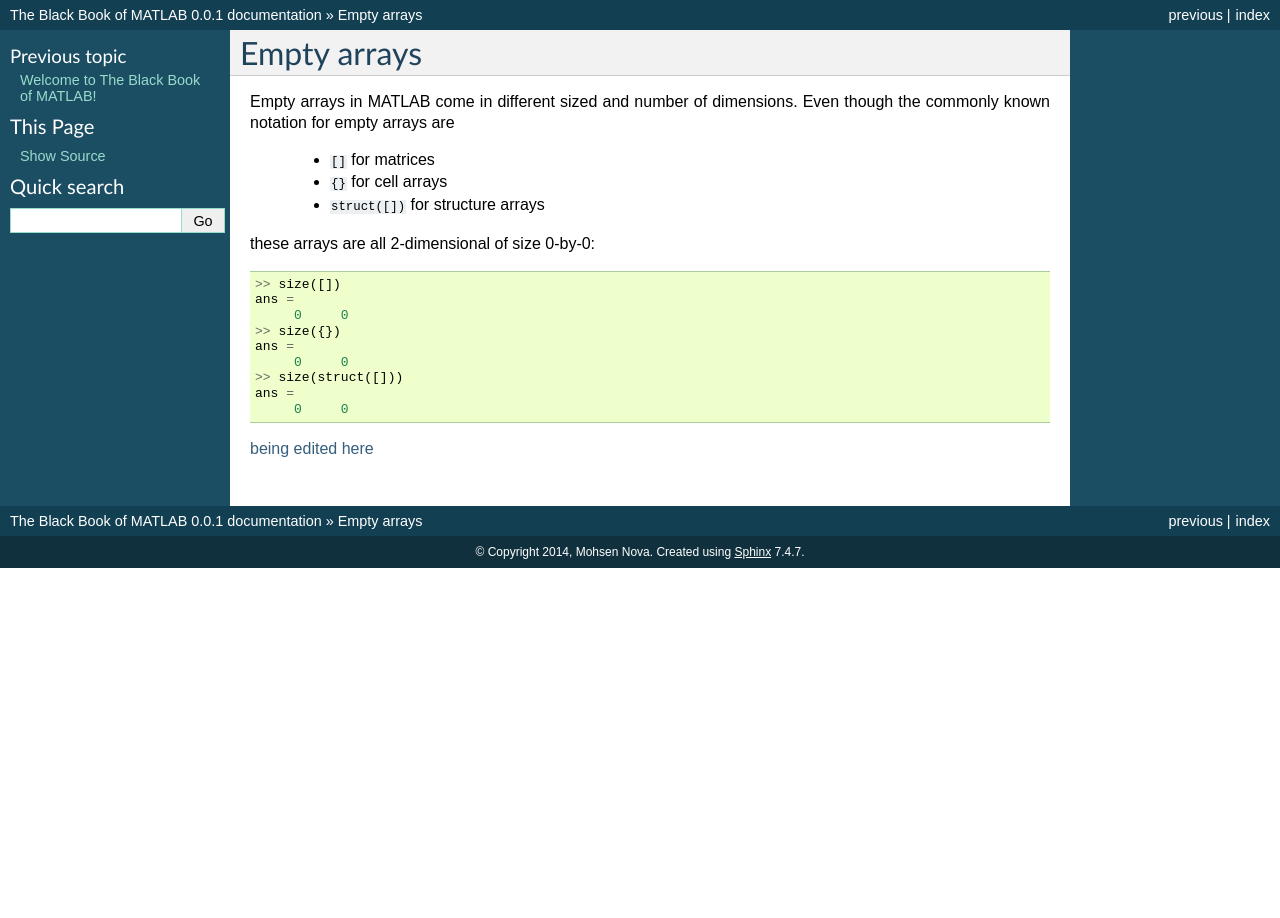
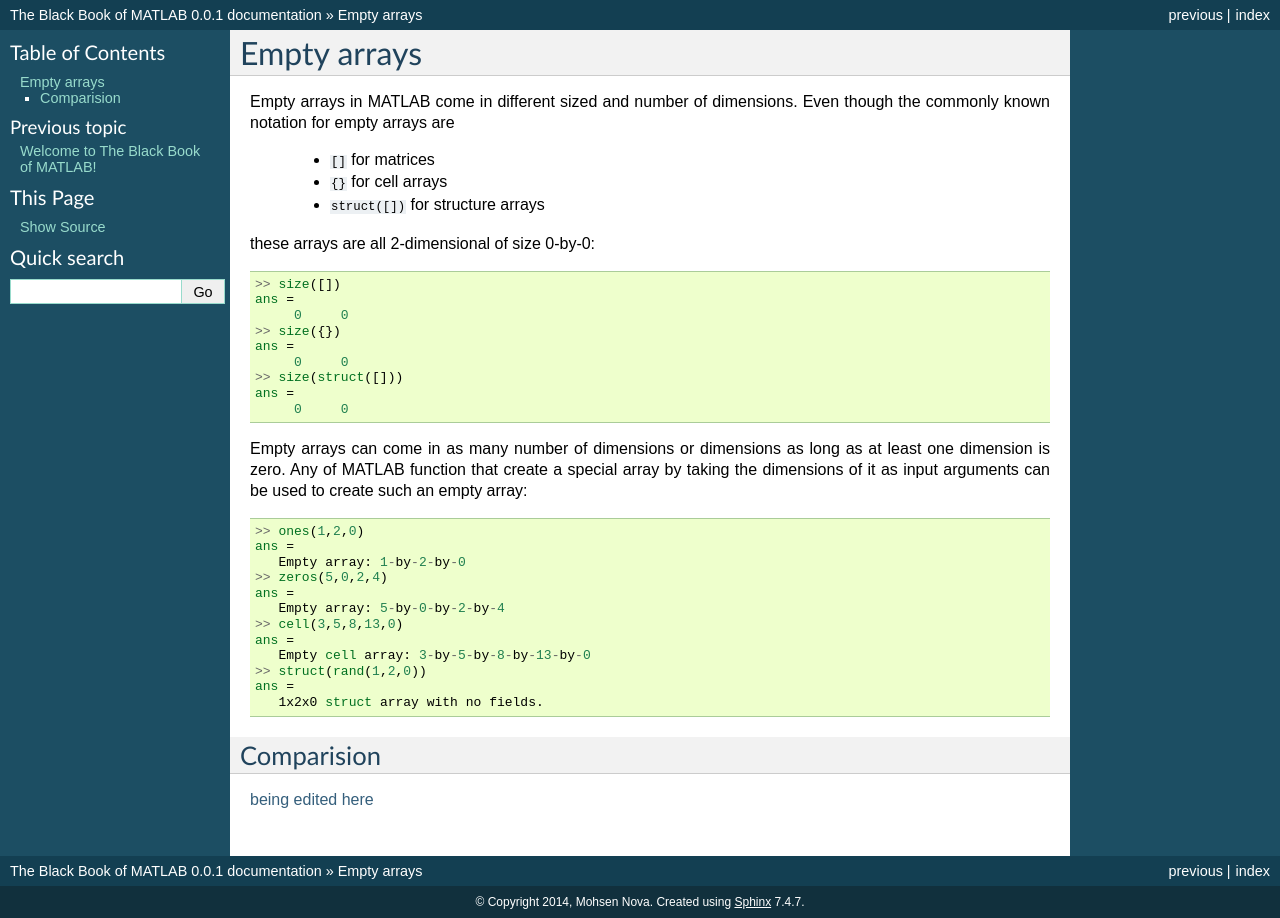
Before and after one commit to B-Rich/matlab-1, a Sphinx documentation site: the page built from docs/empty-arrays.rst, in a window 1280 px wide. Built offline with Sphinx 7.4.7, drawn with Linux system fonts in a browser that asks for light colours.

Commit message:
added paragraph on creation of empty arrays

```diff
--- a/docs/empty-arrays.rst
+++ b/docs/empty-arrays.rst
@@ -7,7 +7,9 @@ Empty arrays in MATLAB come in different sized and number of dimensions. Even th
  * ``{}`` for cell arrays
  * ``struct([])`` for structure arrays
 
-these arrays are all 2-dimensional of size 0-by-0::
+these arrays are all 2-dimensional of size 0-by-0:
+
+.. code:: matlab
 
     >> size([])
     ans =
@@ -19,4 +21,24 @@ these arrays are all 2-dimensional of size 0-by-0::
     ans =
          0     0
 
-`being edited here <http://rst.ninjs.org/?n=632484fa4ac30e5a92faf5350a49abbe&theme=nature>`_
+Empty arrays can come in as many number of dimensions or dimensions as long as at least one dimension is zero. Any of MATLAB function that create a special array by taking the dimensions of it as input arguments can be used to create such an empty array:
+
+.. code:: matlab
+
+    >> ones(1,2,0)
+    ans =
+       Empty array: 1-by-2-by-0
+    >> zeros(5,0,2,4)
+    ans =
+       Empty array: 5-by-0-by-2-by-4
+    >> cell(3,5,8,13,0)
+    ans =
+       Empty cell array: 3-by-5-by-8-by-13-by-0
+    >> struct(rand(1,2,0))
+    ans =
+       1x2x0 struct array with no fields.
+
+Comparision
+-----------
+
+`being edited here <http://rst.ninjs.org/?n=965979ed973e11139752e05048605007&theme=nature>`_
```
